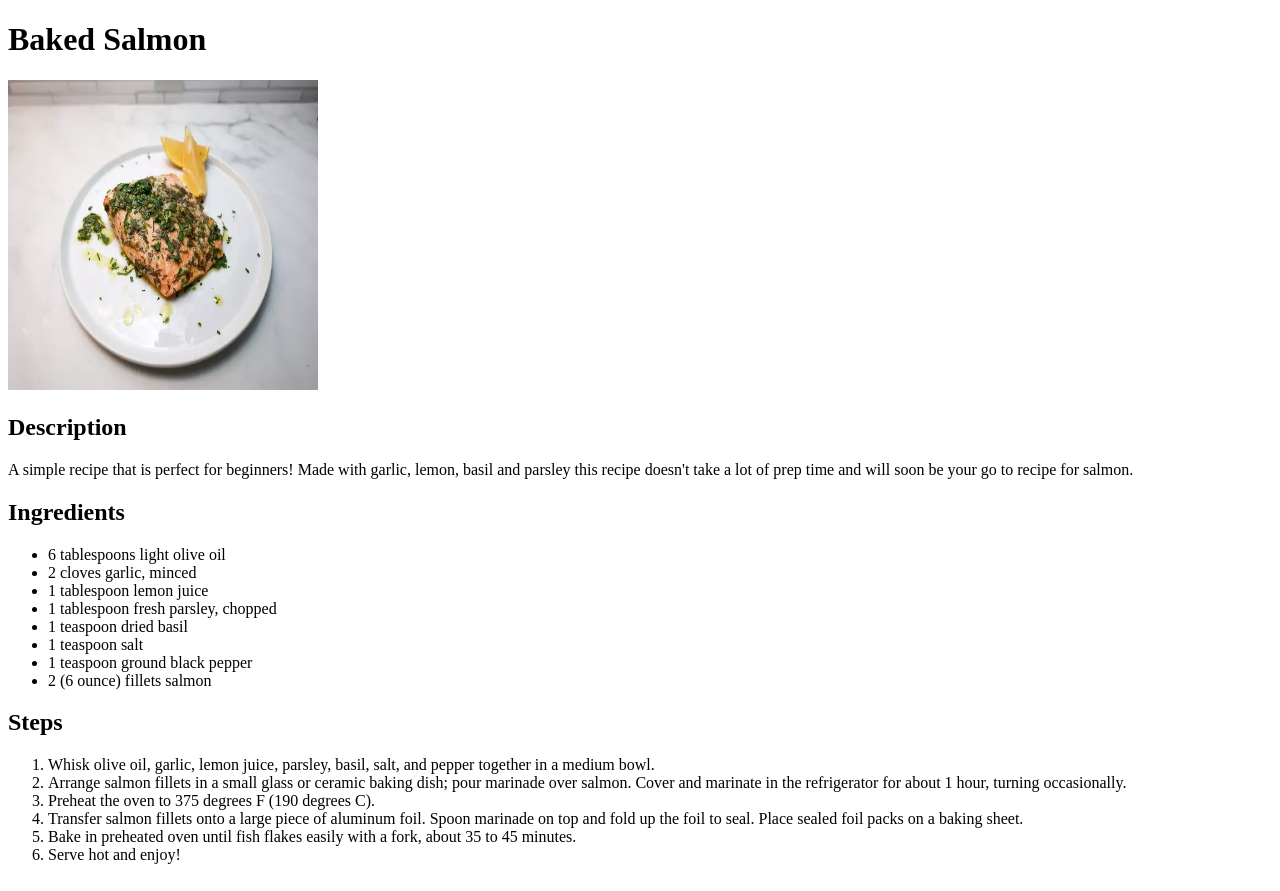
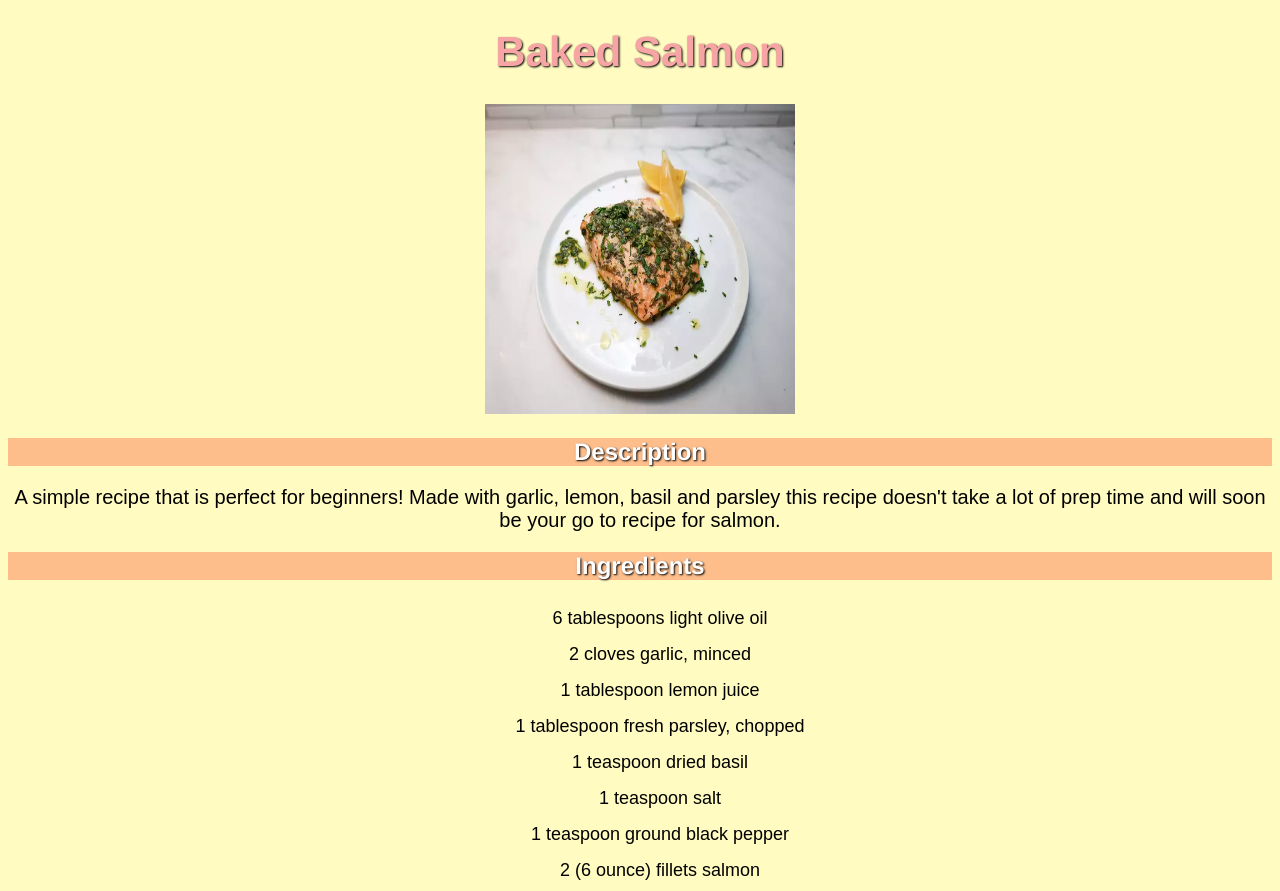
Before and after one commit to ejun95/odin-recipes, a plain HTML site: page recipes/baked_salmon.html in a window 1280 px wide. Shown: the top 891 px of the page. Drawn offline with Linux system fonts and the light colour scheme.

Commit message:
Add styling to every page

```diff
--- a/recipes/baked_salmon.html
+++ b/recipes/baked_salmon.html
@@ -4,18 +4,19 @@
   <head>
     <meta charset="UTF-8">
     <title>Baked Salmon recipe</title>
+    <link rel="stylesheet" href="../style.css">
   </head>
 
   <body>
-    <h1>Baked Salmon</h1>
+    <h1 class="header">Baked Salmon</h1>
 
     <img src="../images/baked_salmon.jpg" alt="Delicious baked salmon" height="310" width="310">
 
-    <h2>Description</h2>
+    <h2 class="header">Description</h2>
     <p>A simple recipe that is perfect for beginners! Made with garlic, lemon, basil and parsley this recipe doesn't take a lot of prep time and will soon be your go to recipe for salmon.</p>
 
-    <h2>Ingredients</h2>
-    <ul>
+    <h2 class="header">Ingredients</h2>
+    <ul class="recipe-ingredients">
       <li>6 tablespoons light olive oil</li>
       <li>2 cloves garlic, minced</li>
       <li>1 tablespoon lemon juice</li>
@@ -26,8 +27,8 @@
       <li>2 (6 ounce) fillets salmon</li>
     </ul>
 
-    <h2>Steps</h2>
-    <ol>
+    <h2 class="header">Steps</h2>
+    <ol class="recipe-steps">
       <li>Whisk olive oil, garlic, lemon juice, parsley, basil, salt, and pepper together in a medium bowl. </li>
       <li>Arrange salmon fillets in a small glass or ceramic baking dish; pour marinade over salmon. Cover and marinate in the refrigerator for about 1 hour, turning occasionally. </li>
       <li>Preheat the oven to 375 degrees F (190 degrees C). </li>
--- a/style.css
+++ b/style.css
@@ -0,0 +1,57 @@
+/* Color palette
+#F7A4A4
+#FEBE8C
+#FFFBC1
+#B6E2A1
+*/
+
+body {
+  background-color: #FFFBC1;
+  text-align: center;
+}
+
+p {
+  font-size: 20px;
+  font-family: Arial, Helvetica, sans-serif;
+}
+
+/* Styles for headers */
+
+.header {
+  font-family:Helvetica, sans-serif;
+  text-shadow: 1px 1px 2px black;
+}
+
+h1 {
+  color: #F7A4A4;
+  font-size: 42px;
+  font-weight: 1000;
+}
+
+h2 {
+  background-color: #FEBE8C;
+  color: white;
+}
+
+/* Styles for unordered and ordered lists */
+
+ul, ol {
+  line-height: 2;
+  list-style-position: inside;
+}
+
+ul {
+  list-style-type: none;
+}
+
+.recipe-list li,
+.recipe-ingredients li,
+.recipe-steps li {
+  font-family:Arial, Helvetica, sans-serif;
+  font-size: 18px;
+}
+
+a {
+  text-decoration: none;
+  background-color: #FFFBC1;
+}
```
Also changed, not shown: index.html (+3 -2 lines), recipes/spaghetti.html (+7 -6 lines), recipes/spam_musubi.html (+7 -6 lines).
